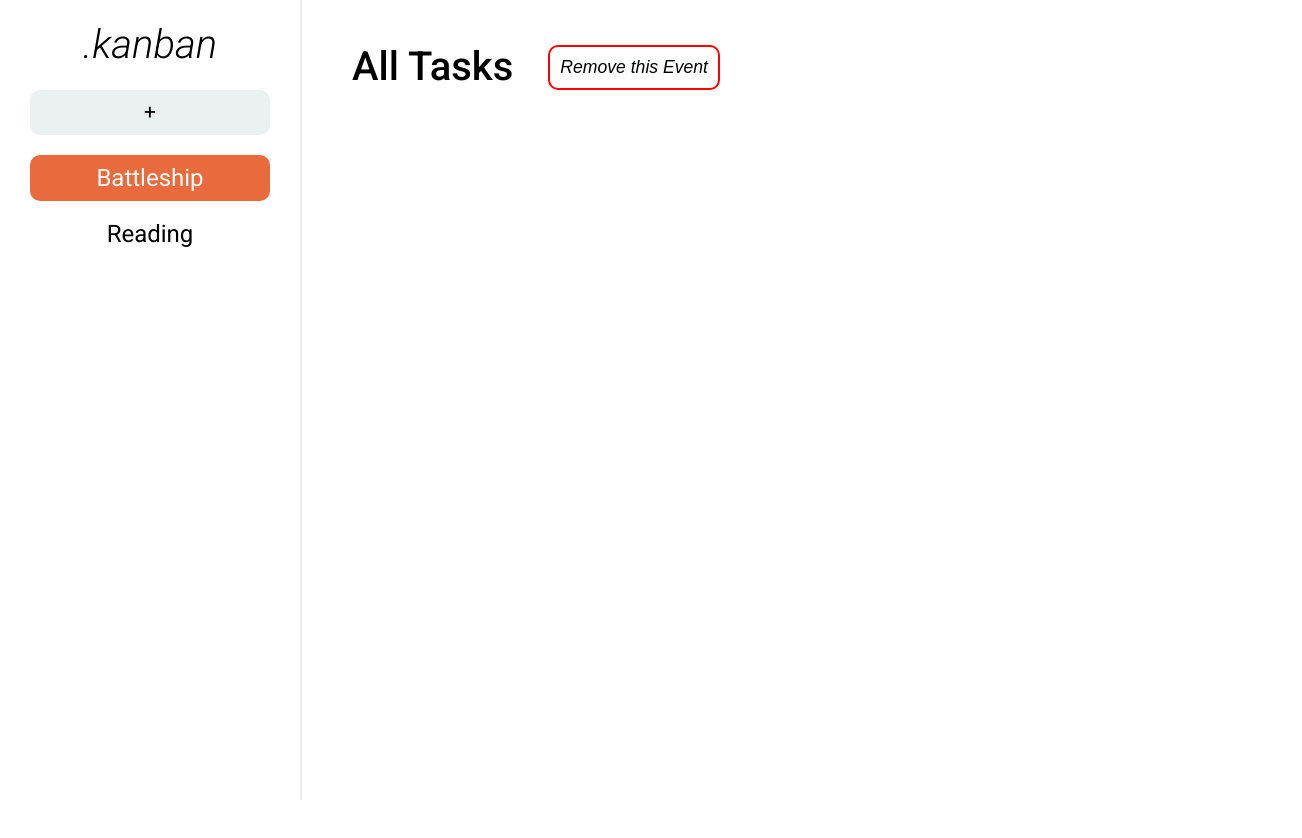
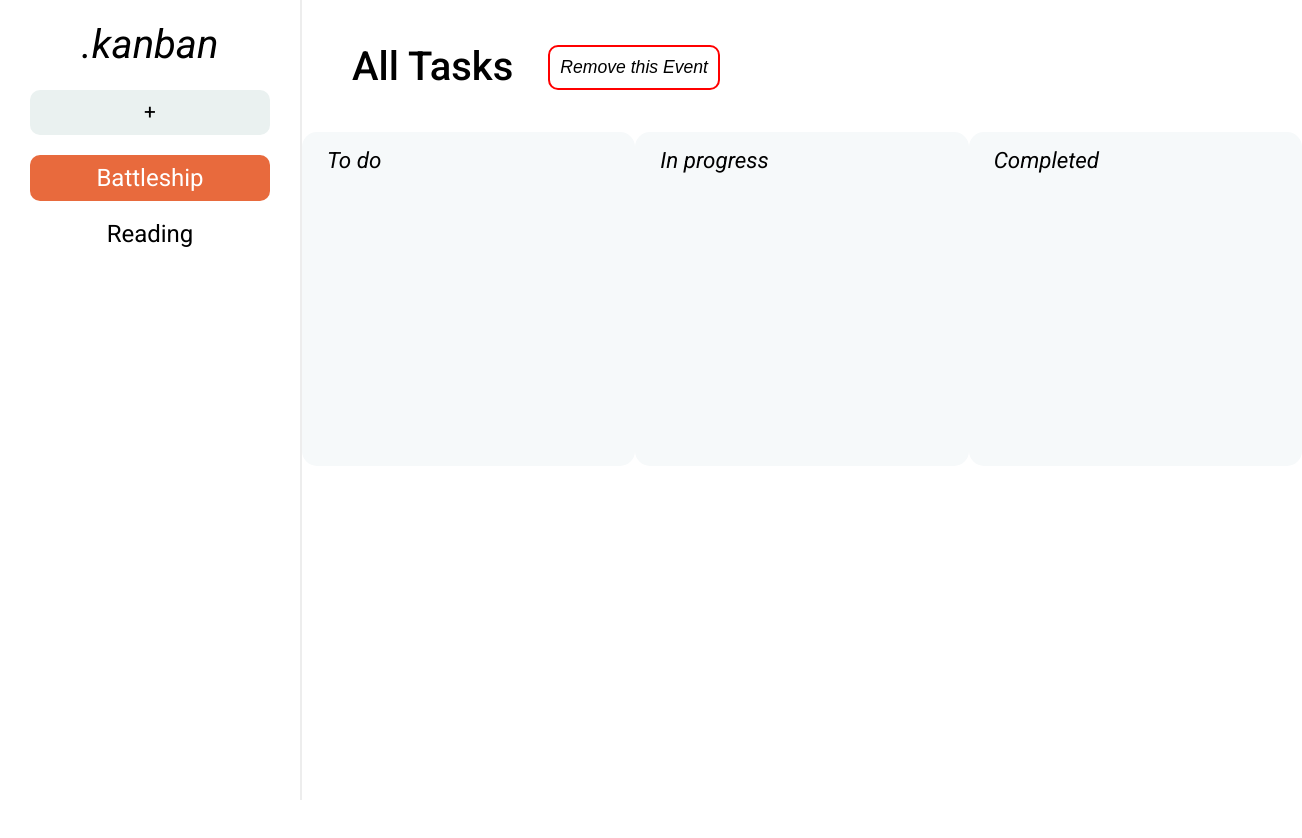
Before and after one commit to scar710813/Kanban-Web-App, a React (Vite) app: page / in a window 1280 px wide. Shown: the top 838 px of the page, 1302 px wide, since content can reach past the window. Built offline with nearby package versions, Linux system fonts and the light colour scheme.

Commit message:
feat: add Columns

```diff
--- a/index.html
+++ b/index.html
@@ -7,7 +7,7 @@
     <link rel="preconnect" href="https://fonts.googleapis.com" />
     <link rel="preconnect" href="https://fonts.gstatic.com" crossorigin />
     <link
-      href="https://fonts.googleapis.com/css2?family=Roboto:ital,wght@0,300;0,400;0,500;1,300&display=swap"
+      href="https://fonts.googleapis.com/css2?family=Roboto:ital,wght@0,300;0,400;0,500;1,300;1,400;1,500&display=swap"
       rel="stylesheet"
     />
     <title>Todo-Plus</title>
--- a/src/App.css
+++ b/src/App.css
@@ -12,7 +12,7 @@
 
 .task-box {
   flex: 1;
-  min-width: 900px;
+  min-width: 1000px;
 }
 
 .add-button {
--- /dev/null
+++ b/src/components/Column.jsx
@@ -0,0 +1,5 @@
+const Column = ({ tag }) => {
+  return <div className='column'>{tag}</div>;
+};
+
+export default Column;
--- a/src/components/TaskBox.jsx
+++ b/src/components/TaskBox.jsx
@@ -1,3 +1,5 @@
+import Column from './Column';
+
 const TaskBox = ({ events, setEvents, currentEvent, setCurrentEvent }) => {
   const handleRemove = () => {
     if (confirm('You really whant to remove it?')) {
@@ -22,6 +24,11 @@ const TaskBox = ({ events, setEvents, currentEvent, setCurrentEvent }) => {
           Remove this Event
         </button>
       </header>
+      <div className='task-box-body'>
+        <Column tag='To do' />
+        <Column tag='In progress' />
+        <Column tag='Completed' />
+      </div>
     </div>
   );
 };
--- a/src/components/task.css
+++ b/src/components/task.css
@@ -28,3 +28,24 @@
   background-color: red;
   transition: 0.3s;
 }
+
+.task-box-body {
+  display: flex;
+  justify-content: space-evenly;
+  align-items: flex-start;
+  width: 100%;
+  height: 700px;
+  margin-top: 20px;
+}
+
+.column {
+  width: 300px;
+  height: 300px;
+  max-height: 700px;
+  background-color: #f6f9fa;
+  border-radius: 15px;
+  padding: 17px 25px;
+  font-size: 1.4em;
+  font-weight: 400;
+  font-style: italic;
+}
```
